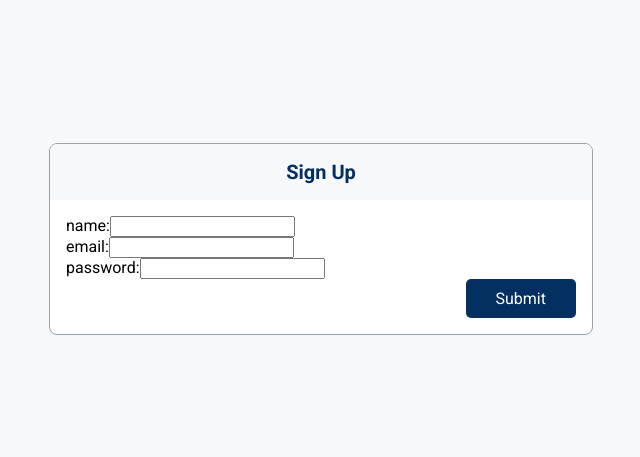
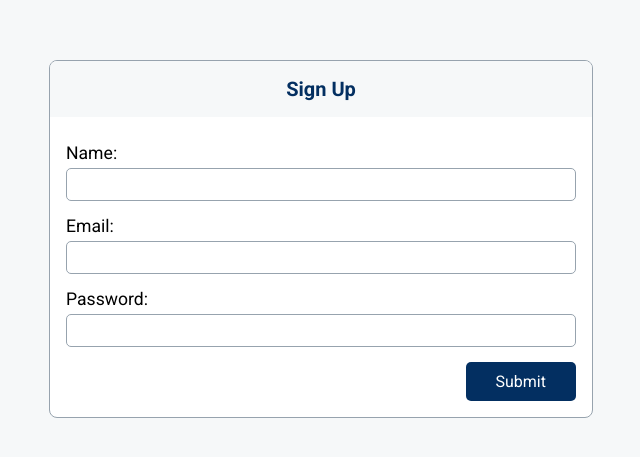
Before and after one commit to MostafaSamer/task-management-app, a React (Create React App) app: page /signup in a window 1280 px wide. Shown: the part 161-618 px from the top of the page, without its empty margins (319-959 px from the left). Built offline with nearby package versions, Linux system fonts and the light colour scheme.

Commit message:
style inputs

```diff
--- a/src/components/atoms/input/index.jsx
+++ b/src/components/atoms/input/index.jsx
@@ -7,7 +7,6 @@ const Input = ({ label, type, value, onChange, ...props }) => {
     }
 
     const renderTextInput = () => <>
-        <div>
         <label htmlFor="name">{label}:</label>
         <input
             type="text"
@@ -17,11 +16,9 @@ const Input = ({ label, type, value, onChange, ...props }) => {
             onChange={handleChange}
         />
         {/* <span className="error">{errors.name}</span> */}
-        </div>
     </>
 
     const renderEmailInput = () => <>
-        <div>
         <label>{label}:</label>
         <input
             type="email"
@@ -30,11 +27,9 @@ const Input = ({ label, type, value, onChange, ...props }) => {
             onChange={handleChange}
         />
         {/* <span className="error">{errors.email}</span> */}
-        </div>
     </>
 
     const renderPasswordInput = () => <>
-        <div>
         <label htmlFor="password">{label}:</label>
         <input
             type="password"
@@ -44,9 +39,9 @@ const Input = ({ label, type, value, onChange, ...props }) => {
             onChange={handleChange}
         />
         {/* <span className="error">{errors.password}</span> */}
-        </div>
     </>
 
+    const renderInput = () => {
         switch (type) {
             case "email": return renderEmailInput(); break;
             case "password": return renderPasswordInput(); break;
@@ -54,4 +49,7 @@ const Input = ({ label, type, value, onChange, ...props }) => {
         }
     }
 
+    return <div className={styles.inputWraper}>{renderInput()}</div>
+}
+
 export default Input
--- a/src/components/atoms/input/index.module.scss
+++ b/src/components/atoms/input/index.module.scss
@@ -0,0 +1,20 @@
+@import 'theme/colors.scss';
+@import 'theme/breakpoints.scss';
+
+.inputWraper {
+    display: flex;
+    flex-direction: column;
+    margin: 10px 0px;
+
+    label {
+        font-size: 1.1rem;
+    }
+
+    input {
+        font-size: 1.1rem;
+        padding: 5px;
+        margin: 5px 0px;
+        border-radius: 5px;
+        border: 1px solid $color-secondary-500;
+    }
+}
--- a/src/utils/forms/signup.js
+++ b/src/utils/forms/signup.js
@@ -1,17 +1,17 @@
 export default [
     {
         name: "name",
-        label: "name",
+        label: "Name",
         type: "text"
     },
     {
         name: "email",
-        label: "email",
+        label: "Email",
         type: "email"
     },
     {
         name: "password",
-        label: "password",
+        label: "Password",
         type: "password"
     },
 ]
```
Lines whose indentation alone changed are shown as unchanged.
